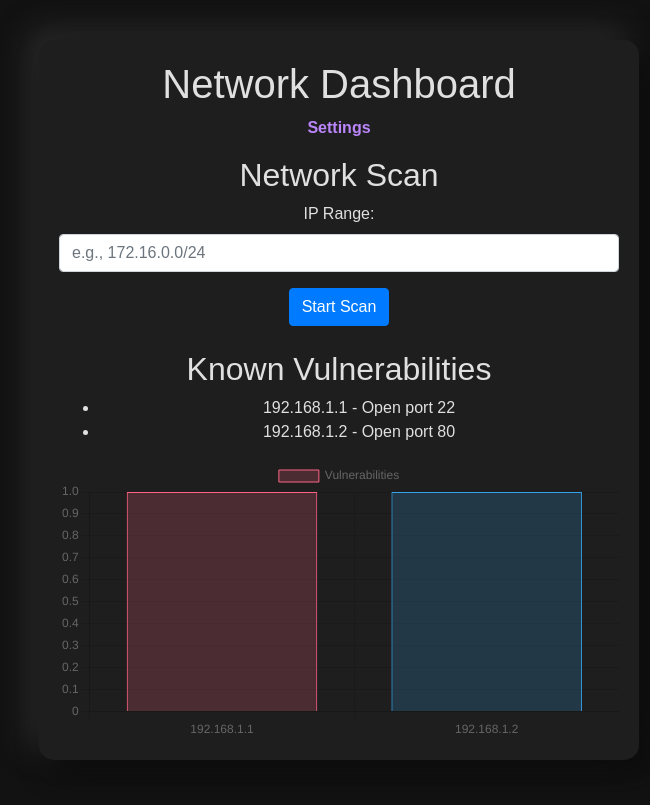
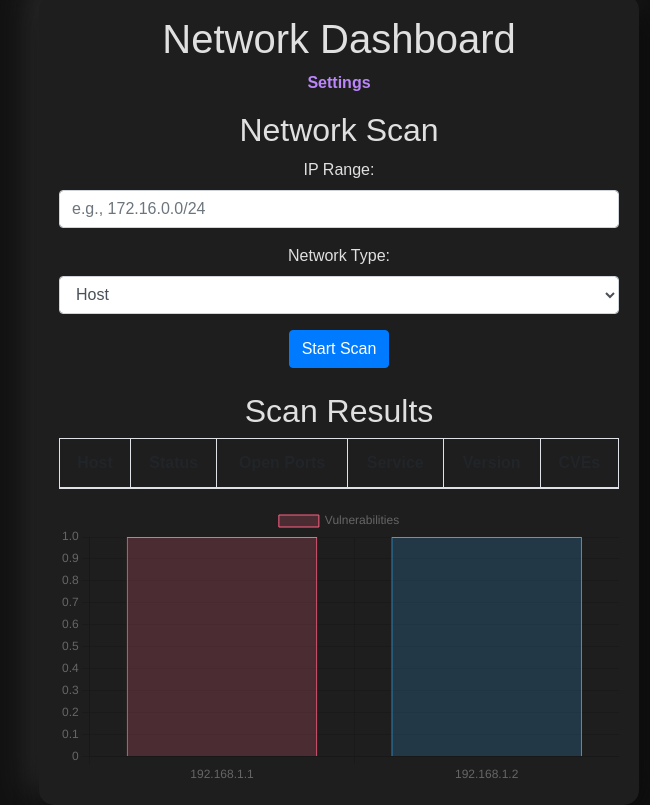
Before and after one commit to fruitcake514/CVEScanner, a Flask app: page / in a window 1280 px wide. Shown: the whole page, without its empty margins (301-951 px from the left). Before the commit the page ends 734 px from the top, so only its background shows below. Run offline with Flask 3, Linux system fonts and the light colour scheme; lists and menus that the app fills with data are empty; some libraries are stand-ins or nearby versions.

Commit message:
Update dashboard.html

```diff
--- a/templates/dashboard.html
+++ b/templates/dashboard.html
@@ -1,3 +1,4 @@
+<!-- dashboard.html -->
 <!DOCTYPE html>
 <html lang="en">
 <head>
@@ -13,7 +14,7 @@
         <h1>Network Dashboard</h1>
         <nav>
             <ul>
-                <li><a href="settings">Settings</a></li>
+                <li><a href="settings.html">Settings</a></li>
             </ul>
         </nav>
         <div class="mb-4">
@@ -24,18 +25,68 @@
         <label for="ip-range">IP Range:</label>
         <input type="text" class="form-control" id="ip-range" name="ip_range" placeholder="e.g., 172.16.0.0/24" required>
     </div>
+    <div class="form-group">
+        <label for="network-type">Network Type:</label>
+        <select class="form-control" id="network-type" name="network_type">
+            <option value="host">Host</option>
+            <option value="docker">Docker</option>
+        </select>
+    </div>
     <button type="submit" class="btn btn-primary">Start Scan</button>
 </form>
         </div>
 
         <div id="scan-results"></div>
 
-        <h2>Known Vulnerabilities</h2>
+        <h2>Scan Results</h2>
+        <table class="table table-bordered">
+            <thead>
+                <tr>
+                    <th>Host</th>
+                    <th>Status</th>
+                    <th>Open Ports</th>
+                    <th>Service</th>
+                    <th>Version</th>
+                    <th>CVEs</th>
+                </tr>
+            </thead>
+            <tbody>
+                {% for host in scan_results %}
+                    <tr>
+                        <td>{{ host.ip }}</td>
+                        <td>{{ host.status }}</td>
+                        <td>
                             <ul>
-            {% for vuln in vulnerabilities %}
-                <li>{{ vuln.host }} - {{ vuln.vuln }}</li>
+                                {% for port in host.open_ports %}
+                                    <li>{{ port.port }}</li>
                                 {% endfor %}
                             </ul>
+                        </td>
+                        <td>
+                            <ul>
+                                {% for port in host.open_ports %}
+                                    <li>{{ port.service }}</li>
+                                {% endfor %}
+                            </ul>
+                        </td>
+                        <td>
+                            <ul>
+                                {% for port in host.open_ports %}
+                                    <li>{{ port.version }}</li>
+                                {% endfor %}
+                            </ul>
+                        </td>
+                        <td>
+                            <ul>
+                                {% for port in host.open_ports %}
+                                    <li>{{ port.cves | join(', ') }}</li>
+                                {% endfor %}
+                            </ul>
+                        </td>
+                    </tr>
+                {% endfor %}
+            </tbody>
+        </table>
 
         <canvas id="myChart"></canvas>
     </div>
@@ -61,13 +112,14 @@
                                 resultsHtml += '<h4>' + host.ip + ' - ' + host.status + '</h4>';
                                 if (host.open_ports.length > 0) {
                                     resultsHtml += '<table class="table table-sm">';
-                                    resultsHtml += '<thead><tr><th>Port</th><th>Service</th><th>Version</th></tr></thead>';
+                                    resultsHtml += '<thead><tr><th>Port</th><th>Service</th><th>Version</th><th>CVEs</th></tr></thead>';
                                     resultsHtml += '<tbody>';
                                     host.open_ports.forEach(function(port) {
                                         resultsHtml += '<tr>';
                                         resultsHtml += '<td>' + port.port + '</td>';
                                         resultsHtml += '<td>' + port.service + '</td>';
                                         resultsHtml += '<td>' + port.version + '</td>';
+                                        resultsHtml += '<td>' + (port.cves ? port.cves.join(', ') : 'None') + '</td>';
                                         resultsHtml += '</tr>';
                                     });
                                     resultsHtml += '</tbody></table>';
```
Lines whose indentation alone changed are shown as unchanged.
